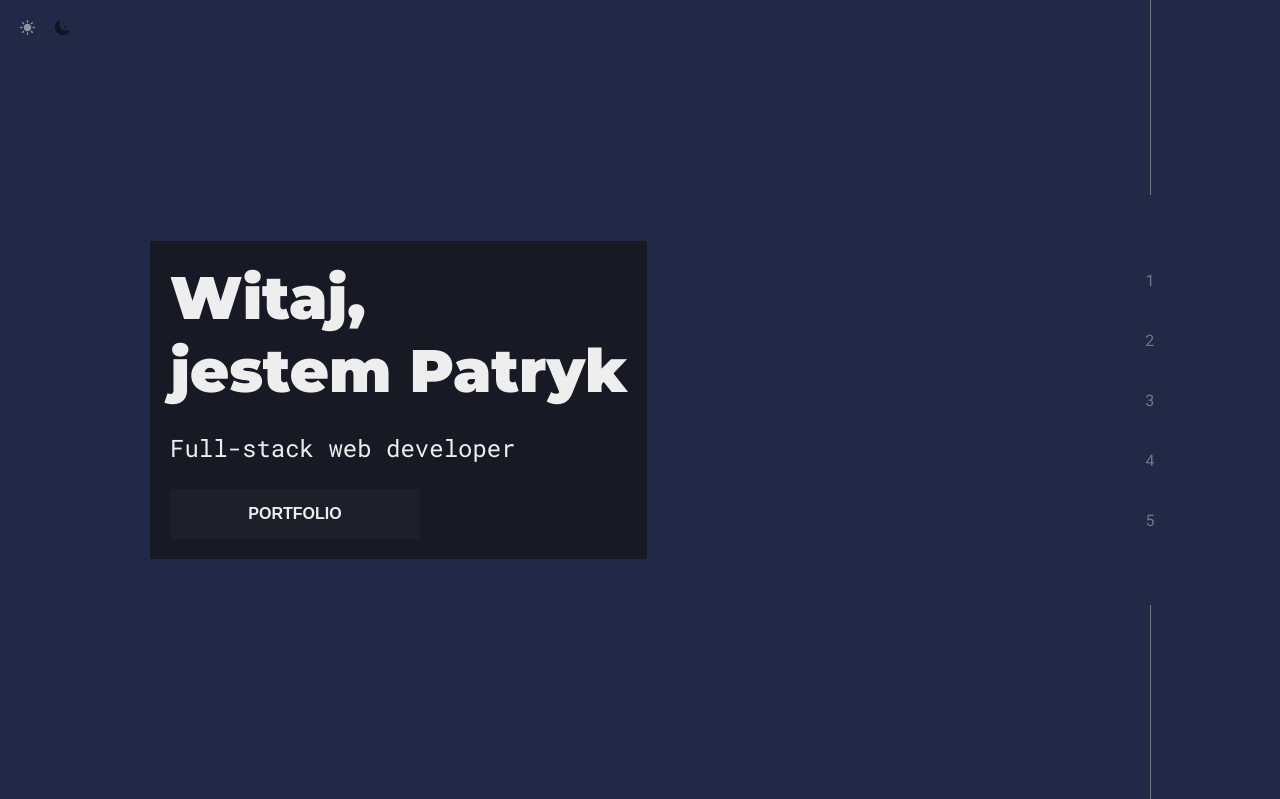
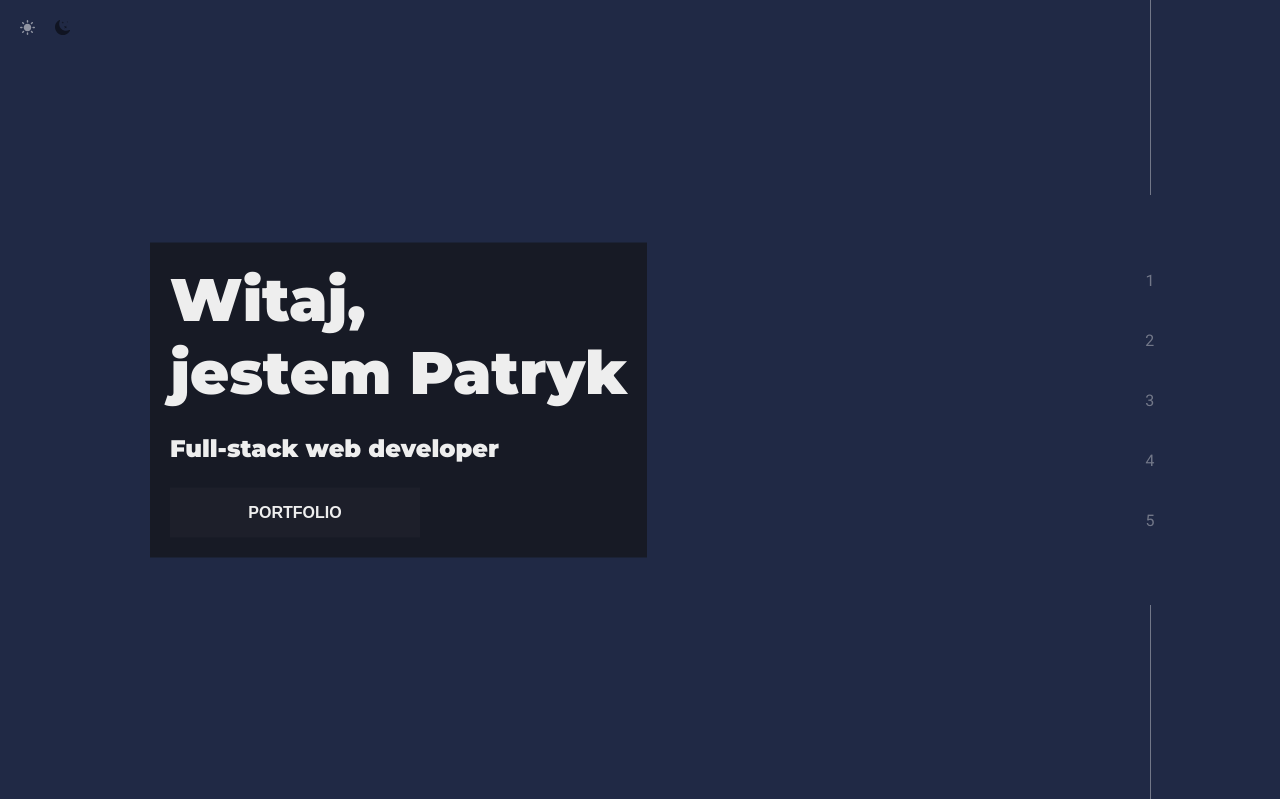
Before and after one commit to patrykmroz619/own-website, a PHP site: page / in a window 1280 px wide. Shown: the top 799 px of the page. Run offline with PHP 8.4, Linux system fonts and the light colour scheme; style sheets or scripts are compiled from the project's sources.

Commit message:
Add the global stytes for the headings.

```diff
--- a/src/scss/_main.scss
+++ b/src/scss/_main.scss
@@ -39,7 +39,6 @@
     }
 
     &__heading {
-        font-family: 'Montserrat';
         font-size: 36px;
         transition: color 0.6s;
 
--- a/src/scss/global/_global.scss
+++ b/src/scss/global/_global.scss
@@ -21,6 +21,21 @@ svg * {
     pointer-events: none;
 }
 
+h1,
+h2 {
+    font-family: 'Montserrat';
+}
+
+h2 {
+    @include min-vw(s) {
+        font-size: 26px;
+    }
+
+    @include min-vw(s) {
+        font-size: 36px;
+    }
+}
+
 .section {
-    height: 100vh;
+    min-height: 100vh;
 }
```
